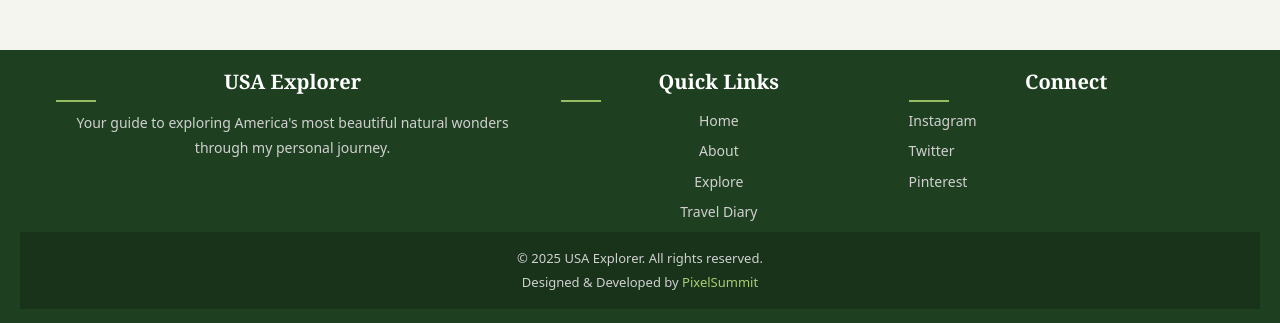
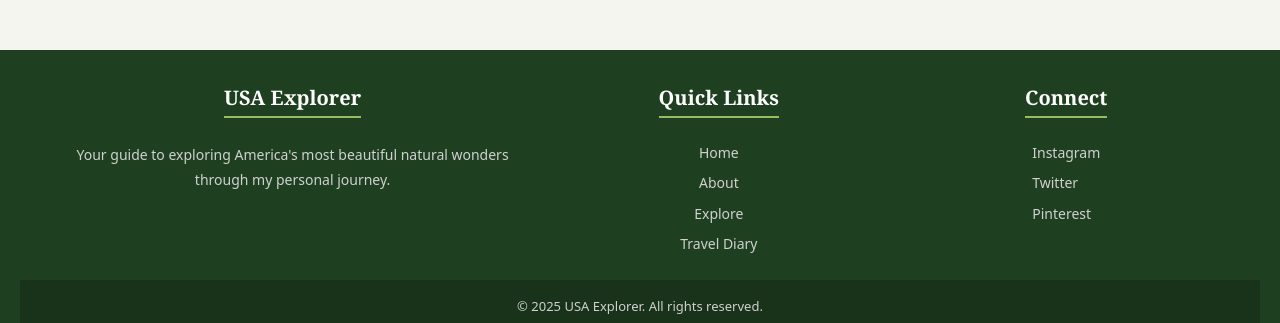
Before and after one commit to leverh/USA-explorer, a React (Vite) app: page / in a window 1280 px wide. Shown: the part 3926-4249 px from the top of the page. Built offline with nearby package versions, Linux system fonts and the light colour scheme.

Commit message:
Fixed underline in footer

```diff
--- a/src/components/Footer/Footer.css
+++ b/src/components/Footer/Footer.css
@@ -29,9 +29,18 @@
     position: absolute;
     bottom: -0.8rem;
     left: 0;
-    width: 4rem;
+    width: 100%;
     height: 0.2rem;
     background-color: var(--color-moss);
+  }
+
+  .footer-section {
+    display: flex;
+    flex-direction: column;
+    gap: var(--spacing-md);
+    padding: var(--spacing-md) 0;
+    align-items: center;
+    text-align: center;
   }
 
   .footer-section p {
```
